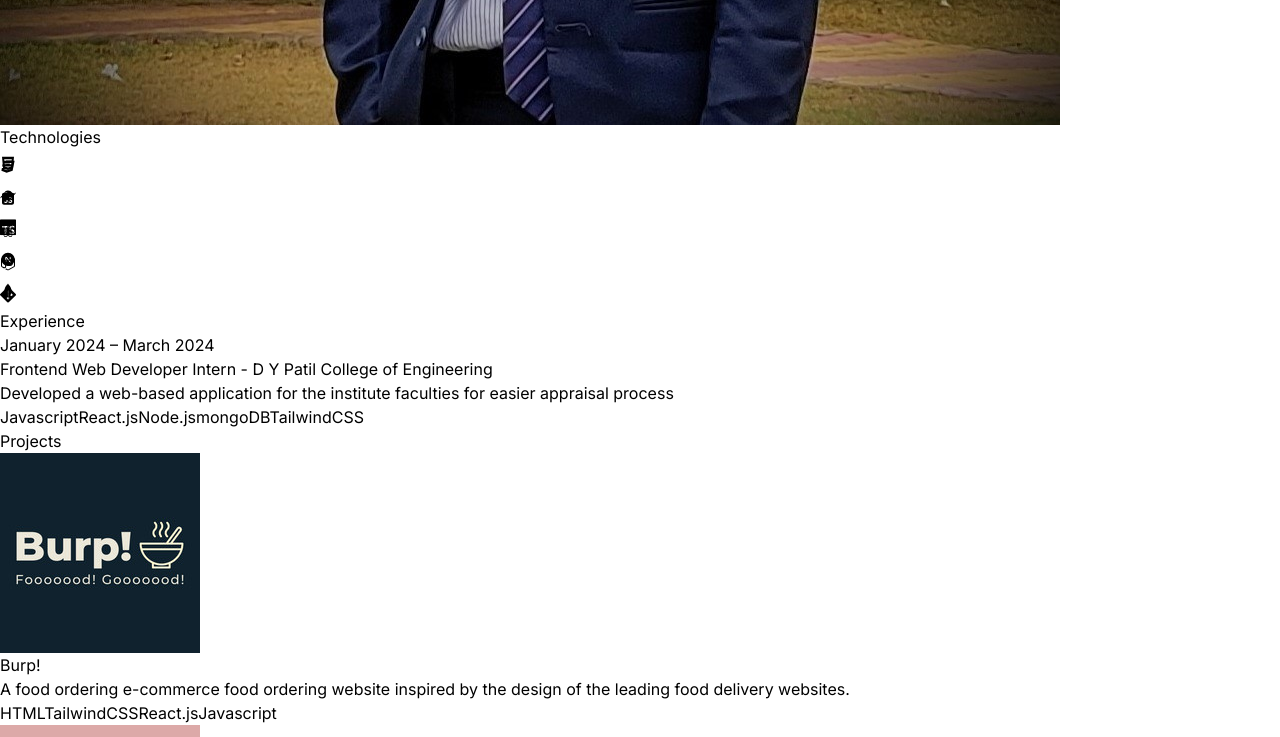
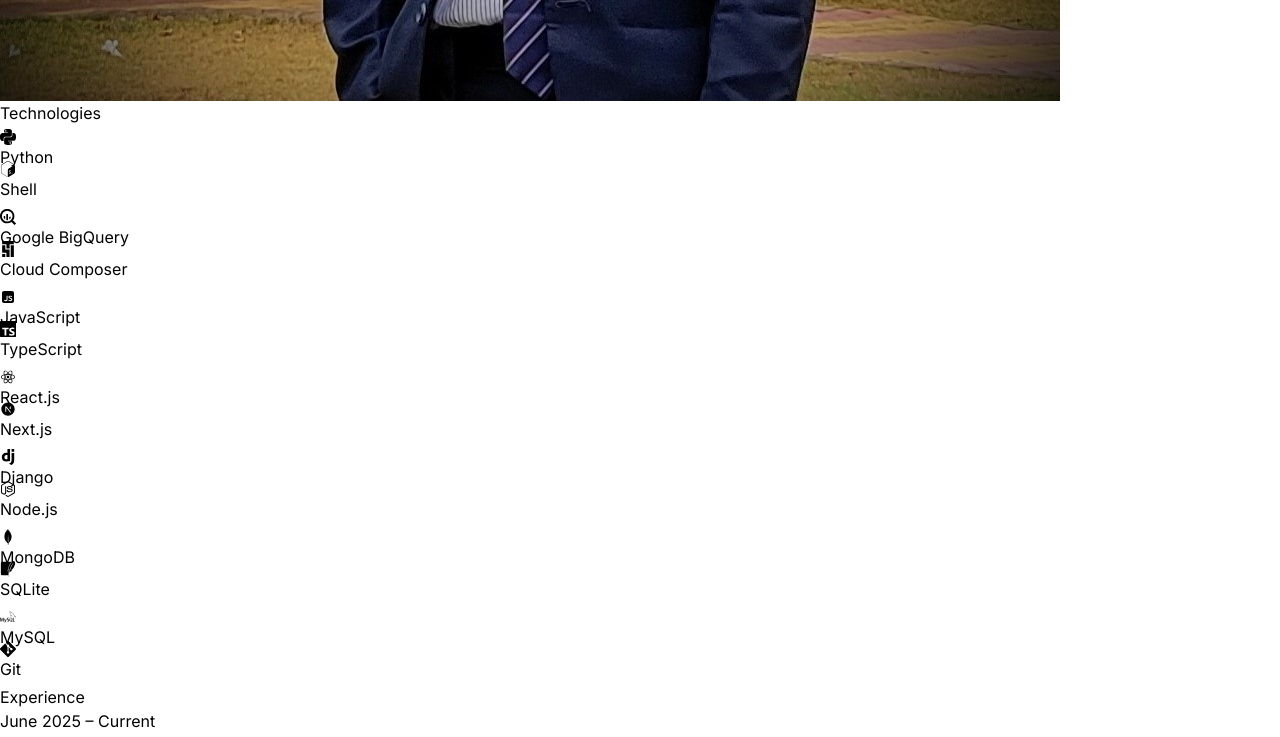
Before and after one commit to Kunal-Jadhav-1/Portfolio, a React (Vite) app: page / in a window 1280 px wide. Shown: the part 1300-2037 px from the top of the page. Built offline with nearby package versions, Linux system fonts and the light colour scheme.

Commit message:
Added Experience, Technologies and Project 14/12/2025

```diff
--- a/src/components/Self.jsx
+++ b/src/components/Self.jsx
@@ -18,7 +18,7 @@ const Self = () => {
               variants={container(0.3)}
               initial="hidden"
               animate="visible"
-              className="pb-16 text-4xl font-thin tracking-tight lg:mt-10 md:text-5xl lg:text-6xl"
+              className="pb-16 text-4xl tracking-tight lg:mt-10 md:text-5xl lg:text-6xl"
             >
               Kunal Jadhav
             </motion.h1>
@@ -28,7 +28,7 @@ const Self = () => {
               animate="visible"
               className="bg-gradient-to-r from-rose-400 via-slate-400 to-sky-300 bg-clip-text text-3xl tracking-tight text-transparent text-center sm:text-left"
             >
-              Frontend Web Developer
+              Software Developer
             </motion.span>
             <motion.span
               variants={container(0.4)}
@@ -36,9 +36,7 @@ const Self = () => {
               animate="visible"
               className="bg-gradient-to-r from-rose-400 via-slate-400 to-sky-300 bg-clip-text text-xl font-[300] tracking-tight text-transparent flex flex-wrap justify-center sm:justify-start"
             >
-              <span>#CaptainHook</span>
               <span>#MathGuy</span>
-              <span>#I'llHandleIt</span>
               <span>#AlwaysUpForIcecream</span>
             </motion.span>
             <motion.p
--- a/src/components/Technologies.jsx
+++ b/src/components/Technologies.jsx
@@ -1,39 +1,37 @@
 import React from "react";
-import {  RiReactjsFill } from "react-icons/ri";
-import { RiTailwindCssFill } from "react-icons/ri";
-import { RiHtml5Fill } from "react-icons/ri";
-import { RiCss3Fill } from "react-icons/ri";
+import { motion } from "framer-motion";
+import {
+  RiReactjsFill,
+  RiJavascriptFill,
+  RiNextjsFill,
+} from "react-icons/ri";
+import {
+  SiDjango,
+  SiMongodb,
+  SiGit,
+  SiTypescript,
+  SiSqlite,
+  SiMysql,
+  SiPython,
+  SiGnubash,
+  SiGooglecloudcomposer,
+  SiGooglebigquery,
+} from "react-icons/si";
 import { FaNodeJs } from "react-icons/fa";
-import { SiMongodb } from "react-icons/si";
-import { RiJavascriptFill } from "react-icons/ri";
-import { RiNextjsFill } from "react-icons/ri";
-import { SiGit } from "react-icons/si";
-import { SiTypescript } from "react-icons/si";
-import { animate, motion } from "framer-motion";
 
-const iconVariants1 = (duration) => ({
+const iconVariants1 = (d) => ({
   initial: { y: -10 },
   animate: {
     y: [10, -10],
-    transition: {
-      duration: duration,
-      ease: "linear",
-      repeat: Infinity,
-      repeatType: "reverse",
-    },
+    transition: { duration: d, ease: "linear", repeat: Infinity, repeatType: "reverse" },
   },
 });
 
-const iconVariants2 = (duration) => ({
+const iconVariants2 = (d) => ({
   initial: { y: 10 },
   animate: {
     y: [-10, 10],
-    transition: {
-      duration: duration,
-      ease: "linear",
-      repeat: Infinity,
-      repeatType: "reverse",
-    },
+    transition: { duration: d, ease: "linear", repeat: Infinity, repeatType: "reverse" },
   },
 });
 
@@ -41,88 +39,230 @@ const Technologies = () => {
   return (
     <div className="border-b border-neutral-800 pb-24 font-sans">
       <h2 className="my-20 text-center text-4xl">Technologies</h2>
-      <div className="flex flex-wrap items-center justify-center gap-4">
+
+      <div className="relative overflow-hidden">
+        <div
+          className="
+            flex gap-4 items-center
+            flex-wrap justify-center
+            lg:flex-nowrap lg:justify-start
+            lg:overflow-x-auto
+            no-scrollbar
+            px-6 py-10
+          "
+        >
+
+          {/* Python */}
           <motion.div
-          variants={iconVariants1(1.0)}
+            variants={iconVariants1(1)}
             initial="initial"
             animate="animate"
-          className="rounded-2xl border-4 border-neutral-800 p-4"
+            className="relative group rounded-2xl border-4 border-neutral-800 p-4 shrink-0"
           >
-          <RiHtml5Fill className="text-7xl text-orange-600" />
+            <SiPython className="text-7xl text-[#3776AB]" />
+            <div className="absolute -bottom-9 left-1/2 -translate-x-1/2
+              rounded-md bg-neutral-900 px-3 py-1 text-sm text-white
+              opacity-0 group-hover:opacity-100 transition">
+              Python
+            </div>
           </motion.div>
+
+          {/* Bash */}
           <motion.div
-          variants={iconVariants2(1.0)}
+            variants={iconVariants2(1)}
             initial="initial"
             animate="animate"
-          className="rounded-2xl border-4 border-neutral-800 p-4"
+            className="relative group rounded-2xl border-4 border-neutral-800 p-4 shrink-0"
           >
-          <RiCss3Fill className="text-7xl text-sky-500" />
+            <SiGnubash className="text-7xl text-white" />
+            <div className="absolute -bottom-9 left-1/2 -translate-x-1/2
+              rounded-md bg-neutral-900 px-3 py-1 text-sm text-white
+              opacity-0 group-hover:opacity-100 transition">
+              Shell
+            </div>
           </motion.div>
 
+          {/* BigQuery */}
           <motion.div
-          variants={iconVariants1(1.0)}
+            variants={iconVariants1(1)}
             initial="initial"
             animate="animate"
-          className="rounded-2xl border-4 border-neutral-800 p-4"
+            className="relative group rounded-2xl border-4 border-neutral-800 p-4 shrink-0"
           >
-          <RiTailwindCssFill className="text-7xl text-sky-400" />
+            <SiGooglebigquery className="text-7xl text-blue-400" />
+            <div className="absolute -bottom-9 left-1/2 -translate-x-1/2
+              rounded-md bg-neutral-900 px-3 py-1 text-sm text-white
+              opacity-0 group-hover:opacity-100 transition">
+              Google BigQuery
+            </div>
           </motion.div>
+
+          {/* Cloud Composer */}
           <motion.div
-          variants={iconVariants2(1.0)}
+            variants={iconVariants2(1)}
             initial="initial"
             animate="animate"
-          className="rounded-2xl border-4 border-neutral-800 p-4"
+            className="relative group rounded-2xl border-4 border-neutral-800 p-4 shrink-0"
+          >
+            <SiGooglecloudcomposer className="text-7xl text-blue-400" />
+            <div className="absolute -bottom-9 left-1/2 -translate-x-1/2
+              rounded-md bg-neutral-900 px-3 py-1 text-sm text-white
+              opacity-0 group-hover:opacity-100 transition">
+              Cloud Composer
+            </div>
+          </motion.div>
+
+          {/* JavaScript */}
+          <motion.div
+            variants={iconVariants1(1)}
+            initial="initial"
+            animate="animate"
+            className="relative group rounded-2xl border-4 border-neutral-800 p-4 shrink-0"
           >
             <RiJavascriptFill className="text-7xl text-yellow-400" />
+            <div className="absolute -bottom-9 left-1/2 -translate-x-1/2
+              rounded-md bg-neutral-900 px-3 py-1 text-sm text-white
+              opacity-0 group-hover:opacity-100 transition">
+              JavaScript
+            </div>
           </motion.div>
+
+          {/* TypeScript */}
           <motion.div
-          variants={iconVariants1(1.0)}
+            variants={iconVariants2(1)}
             initial="initial"
             animate="animate"
-          className="rounded-2xl border-4 border-neutral-800 p-4"
+            className="relative group rounded-2xl border-4 border-neutral-800 p-4 shrink-0"
           >
             <SiTypescript className="text-7xl text-sky-500" />
+            <div className="absolute -bottom-9 left-1/2 -translate-x-1/2
+              rounded-md bg-neutral-900 px-3 py-1 text-sm text-white
+              opacity-0 group-hover:opacity-100 transition">
+              TypeScript
+            </div>
           </motion.div>
+
+          {/* React */}
           <motion.div
-          variants={iconVariants2(1.0)}
+            variants={iconVariants1(1)}
             initial="initial"
             animate="animate"
-          className="rounded-2xl border-4 border-neutral-800 p-4"
+            className="relative group rounded-2xl border-4 border-neutral-800 p-4 shrink-0"
           >
             <RiReactjsFill className="text-7xl text-cyan-400" />
+            <div className="absolute -bottom-9 left-1/2 -translate-x-1/2
+              rounded-md bg-neutral-900 px-3 py-1 text-sm text-white
+              opacity-0 group-hover:opacity-100 transition">
+              React.js
+            </div>
           </motion.div>
+
+          {/* Next.js */}
           <motion.div
-          variants={iconVariants1(1.0)}
+            variants={iconVariants2(1)}
             initial="initial"
             animate="animate"
-          className="rounded-2xl border-4 border-neutral-800 p-4"
+            className="relative group rounded-2xl border-4 border-neutral-800 p-4 shrink-0"
           >
             <RiNextjsFill className="text-7xl text-white" />
+            <div className="absolute -bottom-9 left-1/2 -translate-x-1/2
+              rounded-md bg-neutral-900 px-3 py-1 text-sm text-white
+              opacity-0 group-hover:opacity-100 transition">
+              Next.js
+            </div>
           </motion.div>
+
+          {/* Django */}
           <motion.div
-          variants={iconVariants2(1.0)}
+            variants={iconVariants1(1)}
             initial="initial"
             animate="animate"
-          className="rounded-2xl border-4 border-neutral-800 p-4"
+            className="relative group rounded-2xl border-4 border-neutral-800 p-4 shrink-0"
+          >
+            <SiDjango className="text-7xl text-green-800" />
+            <div className="absolute -bottom-9 left-1/2 -translate-x-1/2
+              rounded-md bg-neutral-900 px-3 py-1 text-sm text-white
+              opacity-0 group-hover:opacity-100 transition">
+              Django
+            </div>
+          </motion.div>
+
+          {/* Node */}
+          <motion.div
+            variants={iconVariants2(1)}
+            initial="initial"
+            animate="animate"
+            className="relative group rounded-2xl border-4 border-neutral-800 p-4 shrink-0"
           >
             <FaNodeJs className="text-7xl text-lime-500" />
+            <div className="absolute -bottom-9 left-1/2 -translate-x-1/2
+              rounded-md bg-neutral-900 px-3 py-1 text-sm text-white
+              opacity-0 group-hover:opacity-100 transition">
+              Node.js
+            </div>
           </motion.div>
+
+          {/* MongoDB */}
           <motion.div
-          variants={iconVariants1(1.0)}
+            variants={iconVariants1(1)}
             initial="initial"
             animate="animate"
-          className="rounded-2xl border-4 border-neutral-800 p-4"
+            className="relative group rounded-2xl border-4 border-neutral-800 p-4 shrink-0"
           >
             <SiMongodb className="text-7xl text-green-700" />
+            <div className="absolute -bottom-9 left-1/2 -translate-x-1/2
+              rounded-md bg-neutral-900 px-3 py-1 text-sm text-white
+              opacity-0 group-hover:opacity-100 transition">
+              MongoDB
+            </div>
           </motion.div>
+
+          {/* SQLite */}
           <motion.div
-          variants={iconVariants2(1.0)}
+            variants={iconVariants2(1)}
             initial="initial"
             animate="animate"
-          className="rounded-2xl border-4 border-neutral-800 p-4"
+            className="relative group rounded-2xl border-4 border-neutral-800 p-4 shrink-0"
+          >
+            <SiSqlite className="text-7xl text-sky-400" />
+            <div className="absolute -bottom-9 left-1/2 -translate-x-1/2
+              rounded-md bg-neutral-900 px-3 py-1 text-sm text-white
+              opacity-0 group-hover:opacity-100 transition">
+              SQLite
+            </div>
+          </motion.div>
+
+          {/* MySQL */}
+          <motion.div
+            variants={iconVariants1(1)}
+            initial="initial"
+            animate="animate"
+            className="relative group rounded-2xl border-4 border-neutral-800 p-4 shrink-0"
+          >
+            <SiMysql className="text-7xl text-blue-500" />
+            <div className="absolute -bottom-9 left-1/2 -translate-x-1/2
+              rounded-md bg-neutral-900 px-3 py-1 text-sm text-white
+              opacity-0 group-hover:opacity-100 transition">
+              MySQL
+            </div>
+          </motion.div>
+
+          {/* Git */}
+          <motion.div
+            variants={iconVariants2(1)}
+            initial="initial"
+            animate="animate"
+            className="relative group rounded-2xl border-4 border-neutral-800 p-4 shrink-0"
           >
             <SiGit className="text-7xl text-orange-700" />
+            <div className="absolute -bottom-9 left-1/2 -translate-x-1/2
+              rounded-md bg-neutral-900 px-3 py-1 text-sm text-white
+              opacity-0 group-hover:opacity-100 transition">
+              Git
+            </div>
           </motion.div>
+
+        </div>
       </div>
     </div>
   );
--- a/src/constants/index.js
+++ b/src/constants/index.js
@@ -4,14 +4,21 @@ import project3 from "../assets/projects/project-3.png";
 import project4 from "../assets/projects/project-4.png";
 import project5 from "../assets/projects/project-5.png";
 import project6 from "../assets/projects/project-6.png";
+import project7 from "../assets/projects/project-7.png";
 
 
-export const HERO_CONTENT = `I'm a Frontend Web Developer with a passion for building scalable web applications. I specialize in React.js and other frontend frameworks, aiming to create innovative solutions that deliver great user experiences.`;
+export const HERO_CONTENT = `I'm a Software Developer with a passion for solving problems. `;
 
-export const ABOUT_TEXT = `I am a dedicated and versatile Frontend Web Developer with a passion for creating efficient and user-friendly web applications. I thrive in collaborative environments and enjoy solving complex problems to deliver high-quality solutions. Outside of coding, I enjoy staying active, exploring new places, and playing chess and badminton occasionally.`;
+export const ABOUT_TEXT = `I'm a versatile Software Developer with a knack for problem solving and efficiency. Outside of coding, I enjoy traveling, exploring new places, and playing chess and badminton occasionally.`;
 
 export const EXPERIENCES = [
   {
+    year: "June 2025 – Current",
+    role: "Trainee Programmer",
+    company: "Bitwise Solutions",
+    description: `Part of a Data Engineering team`,
+    technologies: ["Python", "Shell", "SQL", "GCS", "BigQuery", "Composer"],
+  },{
     year: "January 2024 – March 2024",
     role: "Frontend Web Developer Intern",
     company: "D Y Patil College of Engineering",
@@ -23,11 +30,19 @@ export const EXPERIENCES = [
 
 export const PROJECTS = [
   {
+    title: "SmartCart",
+    image: project7,
+    description:
+      "Yk when you look at something online and are like I would buy this if it were 'x' Rs cheaper, but then you just forget about it? Well, not anymore!!! [Under Construction]",
+    technologies: ["React.js","Django","SQLite","Python" ],
+    link:"https://smart-cart-liart.vercel.app/"
+  },
+  {
     title: "Burp!",
     image: project1,
     description:
       "A food ordering e-commerce food ordering website inspired by the design of the leading food delivery websites.",
-    technologies: ["HTML", "TailwindCSS", "React.js","Javascript"],
+    technologies: ["React.js", "TailwindCSS","Node.js", "MongoDB", "AWS S3"],
     link:"https://burp-six.vercel.app/"
   },
   {
@@ -35,7 +50,7 @@ export const PROJECTS = [
     image: project4,
     description:
       "A web based solution for your forgetfulness. Just tell 'Do', it'll remind you.",
-    technologies: ["HTML", "TailwindCSS", "Next.js","Javascript"],
+    technologies: [ "Next.js","TailwindCSS","Email.js"],
     link:"https://do-sigma.vercel.app/"
   },
   {
@@ -43,7 +58,7 @@ export const PROJECTS = [
     image: project2,
     description:
       "A fun variation of a classic game with an added twist and novelty editions",
-    technologies: ["HTML", "TailwindCSS", "React.js","Javascript"],
+    technologies: ["React.js", "TailwindCSS"],
     link:"https://ttt-reboot-kunal-jadhavs-projects.vercel.app/"
   },
   {
@@ -51,14 +66,14 @@ export const PROJECTS = [
     image: project3,
     description:
       "A personal portfolio website showcasing projects, skills, and contact information.",
-    technologies: ["HTML", "TailwindCSS", "React.js","Javascript"],
+    technologies: ["HTML", "TailwindCSS", "React.js", "React Visualization Libraries"],
     link:"https://portfolio-khaki-omega-82.vercel.app/"
   },
   {
     title: "ZenStreet",
     image: project5,
     description:
-      "A user-friendly online therapy platform.",
+      "A user-friendly online therapy platform. (UI)",
     technologies: ["HTML", "TailwindCSS", "Next.js","Javascript"],
     link:"https://zen-street-assignment.vercel.app/"
   },
@@ -66,7 +81,7 @@ export const PROJECTS = [
     title: "TIF",
     image: project6,
     description:
-      "A user-friendly foodtruck website.",
+      "A user-friendly foodtruck website.(UI)",
     technologies: ["HTML", "TailwindCSS", "React.js","Javascript"],
     link:"https://tif-assignment-1-nine.vercel.app/"
   },
@@ -74,7 +89,7 @@ export const PROJECTS = [
 ];
 
 export const CONTACT = {
-  address: "Ravet, Pimpri-Chinchwad, Pune-411044",
+  address: "Katraj, Pune, Pune-411046",
   phoneNo: "+91 7219528334 ",
   email: "jskunal.01@gmail.com",
 };
--- a/src/index.css
+++ b/src/index.css
@@ -8,3 +8,11 @@
     font-family: "Inter",sans-serif;
     scroll-behavior: smooth;
 }
+
+.no-scrollbar::-webkit-scrollbar {
+  display: none;
+}
+.no-scrollbar {
+  -ms-overflow-style: none;
+  scrollbar-width: none;
+}
```
Also changed, not shown: src/assets/projects/project-7.png (added). Lines whose indentation alone changed are shown as unchanged.
